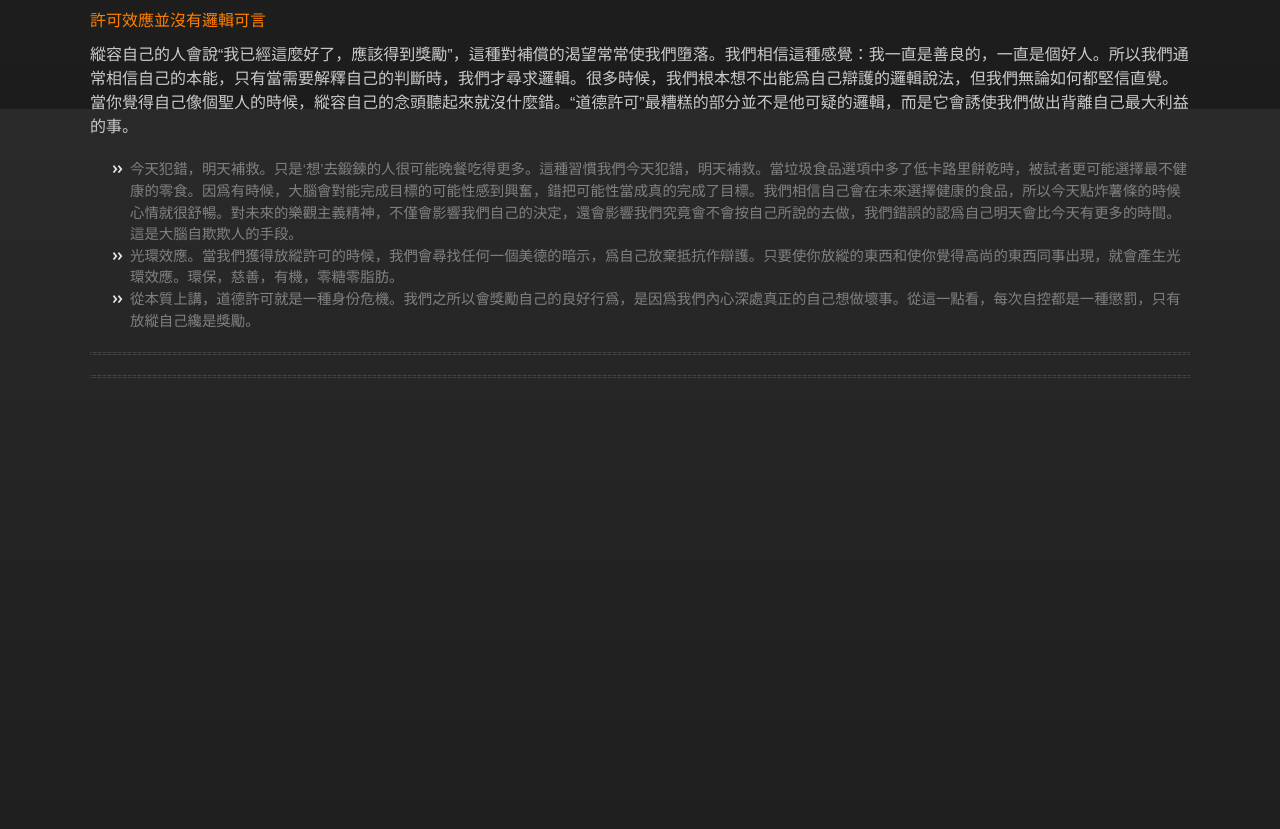
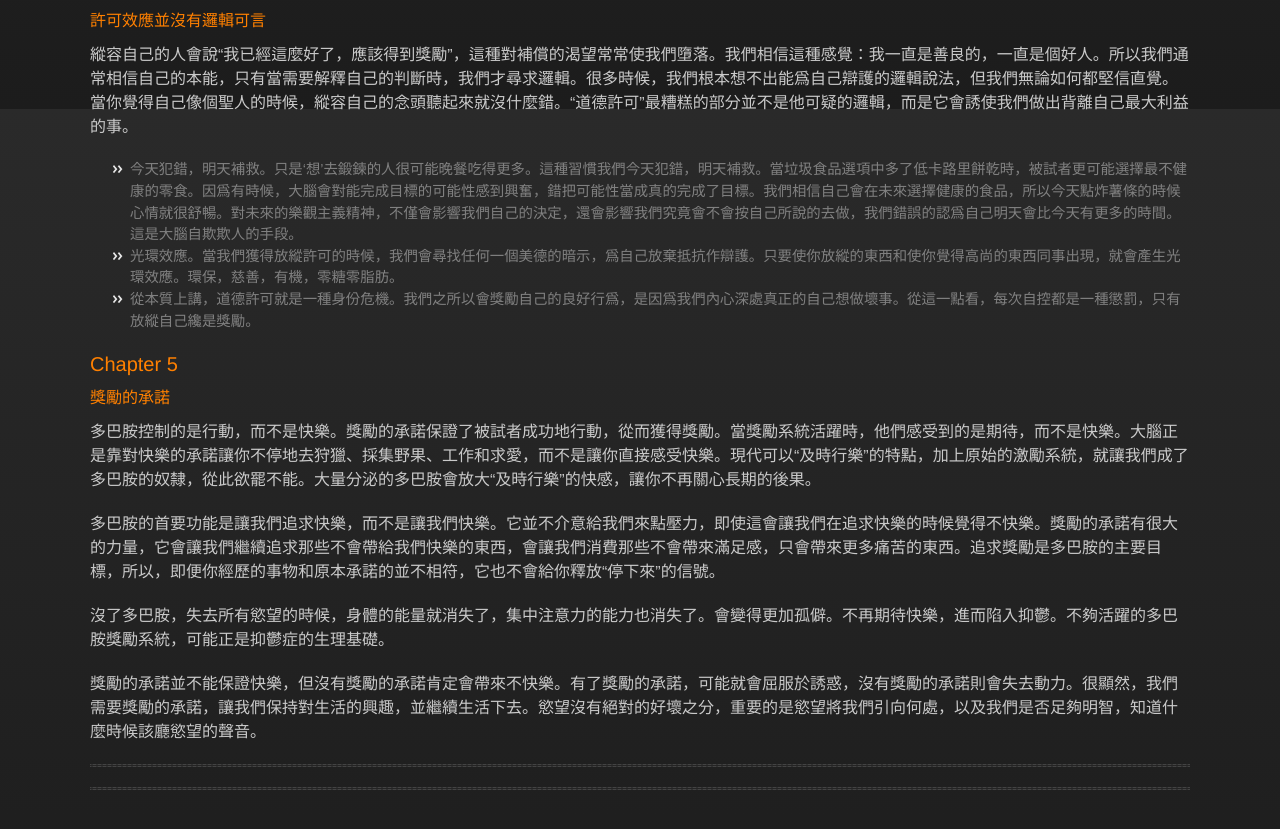
Before and after one commit to kexinerchen/kexinerchen.github.io, a Jekyll site: the page built from _posts/2021-11-21-willpower.md, in a window 1280 px wide and 900 px high, scrolled down 2591 px. Shown: the top 829 px of the window. Built offline with Jekyll 4.4.1, drawn with Linux system fonts in a browser that asks for light colours; some web fonts are replaced; before the commit the page ends 3079 px from its top, so only the background shows below that.

Commit message:
Update 2021-11-21-willpower.md

```diff
--- a/_posts/2021-11-21-willpower.md
+++ b/_posts/2021-11-21-willpower.md
@@ -97,6 +97,21 @@ author: Kexiner
 {:style="color:gray;font-size: 90%;"}
 
 
+
+
+### Chapter 5
+
+#### 獎勵的承諾
+多巴胺控制的是行動，而不是快樂。獎勵的承諾保證了被試者成功地行動，從而獲得獎勵。當獎勵系統活躍時，他們感受到的是期待，而不是快樂。大腦正是靠對快樂的承諾讓你不停地去狩獵、採集野果、工作和求愛，而不是讓你直接感受快樂。現代可以“及時行樂”的特點，加上原始的激勵系統，就讓我們成了多巴胺的奴隸，從此欲罷不能。大量分泌的多巴胺會放大“及時行樂”的快感，讓你不再關心長期的後果。
+
+多巴胺的首要功能是讓我們追求快樂，而不是讓我們快樂。它並不介意給我們來點壓力，即使這會讓我們在追求快樂的時候覺得不快樂。獎勵的承諾有很大的力量，它會讓我們繼續追求那些不會帶給我們快樂的東西，會讓我們消費那些不會帶來滿足感，只會帶來更多痛苦的東西。追求獎勵是多巴胺的主要目標，所以，即便你經歷的事物和原本承諾的並不相符，它也不會給你釋放“停下來”的信號。
+
+沒了多巴胺，失去所有慾望的時候，身體的能量就消失了，集中注意力的能力也消失了。會變得更加孤僻。不再期待快樂，進而陷入抑鬱。不夠活躍的多巴胺獎勵系統，可能正是抑鬱症的生理基礎。
+
+獎勵的承諾並不能保證快樂，但沒有獎勵的承諾肯定會帶來不快樂。有了獎勵的承諾，可能就會屈服於誘惑，沒有獎勵的承諾則會失去動力。很顯然，我們需要獎勵的承諾，讓我們保持對生活的興趣，並繼續生活下去。慾望沒有絕對的好壞之分，重要的是慾望將我們引向何處，以及我們是否足夠明智，知道什麼時候該廳慾望的聲音。
+
+
+
 ---
 
 
```
